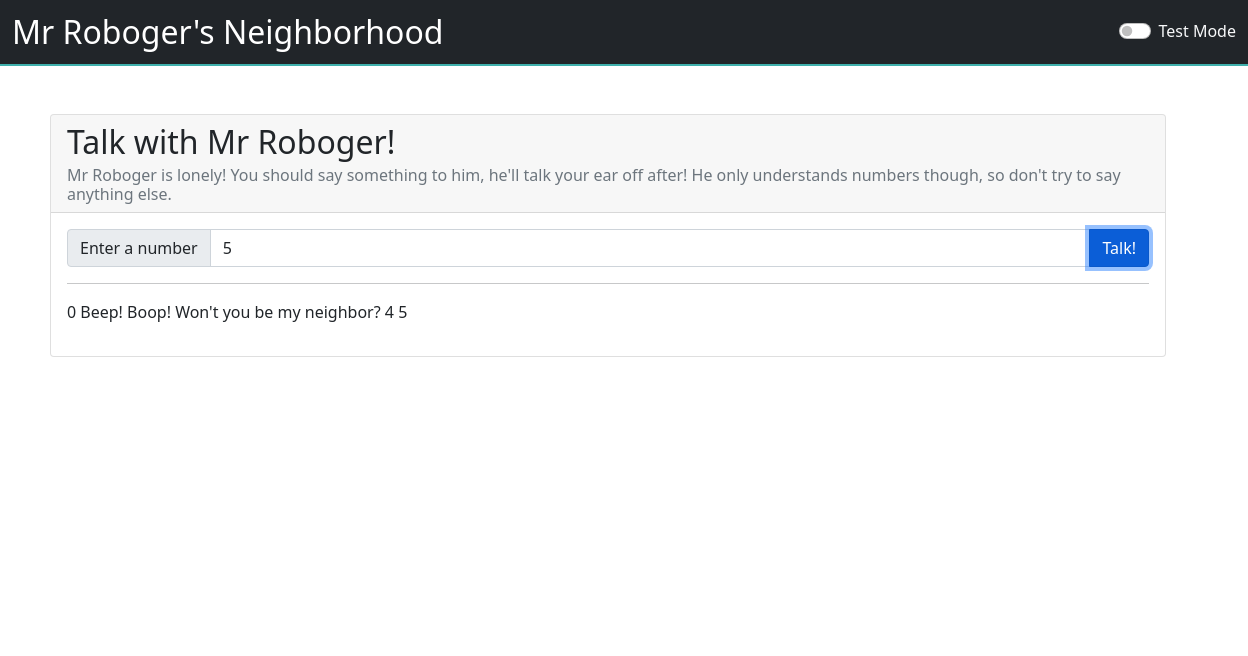
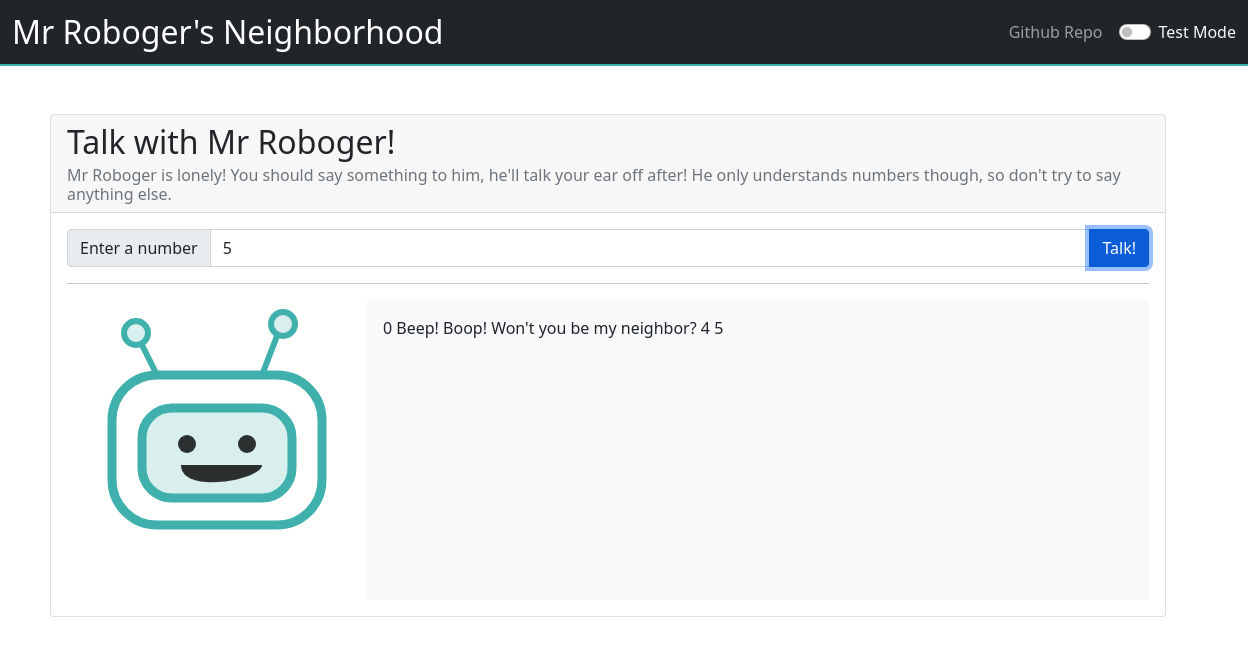
Before and after one commit to AlyxMoon/epicodus-project03-mr-robogers-neighborhood, a website: page index.html in a window 1280 px wide. Both pictures are taken after typing "5" into the empty fields and a click on the button "Talk!". Shown: the full height of the page, 32-1280 px from the left. Drawn offline with nearby package versions, Linux system fonts and the light colour scheme.

Commit message:
Deploying to gh-pages from @ AlyxMoon/epicodus-project03-mr-robogers-neighborhood@efc075657a3d3d83cbb31b31eb1125016c09a32b 🚀

```diff
--- a/css/styles.css
+++ b/css/styles.css
@@ -2,3 +2,35 @@
 nav {
   border-bottom: 2px solid #3FB0AC;
 }
+
+svg {
+  width: 300px;
+  height: 300px;
+}
+
+.robot-head-outer {
+  fill: none;
+  stroke: #3FB0AC;
+}
+
+.robot-head-inner {
+  fill: #3FB0AC33;
+  stroke: #3FB0AC;
+}
+
+.robot-ear-left, .robot-ear-right {
+  stroke: #3FB0AC;
+}
+
+.robot-ear-lobe-left, .robot-ear-lobe-right {
+  fill: #3FB0AC33;
+  stroke: #3FB0AC;
+}
+
+.robot-eye-left, .robot-eye-right {
+  fill: #000000CC;
+}
+
+.robot-mouth {
+  fill: #000000CC;
+}
--- a/index.html
+++ b/index.html
@@ -31,16 +31,25 @@
   <title>Mr Roboger's Neighborhood</title>
 </head>
 <body>
-  <nav class="navbar navbar-dark bg-dark sticky-top">
+  <nav class="navbar navbar-expand navbar-dark bg-dark sticky-top">
     <div class="container-fluid">
       <a href="" class="navbar-brand d-inline-flex align-items-center">
         <img class="" src="favicon.ico" />
         <h1 class="h2 my-0 ms-3">Mr Roboger's Neighborhood</h1>
       </a>
 
-      <ul class="navbar-nav">
+      <ul class="navbar-nav gap-2">
         <li class="navbar-item">
-          <div class="form-check form-switch text-light">
+          <a
+            class="nav-link"
+            href="https://github.com/AlyxMoon/epicodus-project03-mr-robogers-neighborhood/"
+            target="_blank">
+            Github Repo
+          </a>
+        </li>
+
+        <li class="navbar-item d-flex align-items-center">
+          <div class="form-check form-switch text-light m-0">
             <label for="input-toggle-tests">
               <input
                 id="input-toggle-tests"
@@ -76,8 +85,81 @@
 
           <hr />
 
-          <div>
-            <p id="output"></p>
+          <div class="robot-wrapper d-flex flex-column flex-md-row">
+            <svg
+              class="flex-shrink-0"
+              xmlns="http://www.w3.org/2000/svg"
+              viewBox="0 0 100 100"
+              preserveAspectRatio="none"
+            >
+              <rect
+                class="robot-head-outer"
+                x="15" y="25"
+                width="70" height="50" rx="15"
+                stroke-width="3"
+              />
+
+              <rect
+                class="robot-head-inner"
+                x="25" y="36"
+                width="50" height="30" rx="10"
+                stroke-width="3"
+              />
+
+              <circle
+                class="robot-eye-left"
+                cx="40" cy="48" r="3"
+              />
+
+              <circle
+                class="robot-eye-right"
+                cx="60" cy="48" r="3"
+              />
+
+              <path
+                class="robot-ear-left"
+                stroke-width="2"
+                d="
+                  M 30,25
+                  l -5,-10
+                  z
+                "
+              />
+
+              <path
+                class="robot-ear-right"
+                stroke-width="2"
+                d="
+                M 65,25
+                l 5,-13
+                z
+                "
+              />
+
+              <circle
+                class="robot-ear-lobe-left"
+                stroke-width="2"
+                cx="23" cy="11" r="4"
+              />
+
+              <circle
+                class="robot-ear-lobe-right"
+                stroke-width="2"
+                cx="72" cy="8" r="4"
+              />
+
+              <path
+                class="robot-mouth"
+                d="
+                  M 38,55
+                  C 38,65
+                    65,60
+                    65,55
+                "
+              />
+            </svg>
+
+            <div id="output" class="bg-light flex-grow-1 p-3"></div>
           </div>
         </div>
       </div>
--- a/js/scripts.js
+++ b/js/scripts.js
@@ -1,13 +1,36 @@
 /* global $, TestManager, talkToUsMrRoboger, addTestsForConvertNumToRobogerSpeak, addTestsForTalkToUsMrRoboger */
+
+const validateUserInput = (userInput) => {
+  let message = ''
+
+  if (Number.isNaN(userInput)) {
+    message = 'Sorry, Mr Roboger doesn\'t understand you at all!'
+  } else if (userInput < 0) {
+    message = 'Sorry, Mr Roboger is too positive to understand a number below 0!'
+  } else if (userInput > 100) {
+    message = 'Sorry, Mr Roboger is too tired to talk with a number that big!'
+  }
+
+  if (message) {
+    $('<div role="alert" />')
+      .appendTo('#output')
+      .addClass('alert alert-danger')
+      .text(message)
+  }
+
+  return !message
+}
 
 const handleUserInput = (testManager) => {
   $('form').on('submit', (event) => {
     event.preventDefault()
+    $('#output').empty()
 
-    const userInput = $('input', event.currentTarget).val()
-    const response = talkToUsMrRoboger(parseInt(userInput))
+    const userInput = parseInt($('input', event.currentTarget).val())
 
-    $('#output').text(response.join(' '))
+    if (validateUserInput(userInput)) {
+      $('#output').text(talkToUsMrRoboger(userInput).join(' '))
+    }
   })
 
   $('#input-toggle-tests').on('change', (event) => {
```
